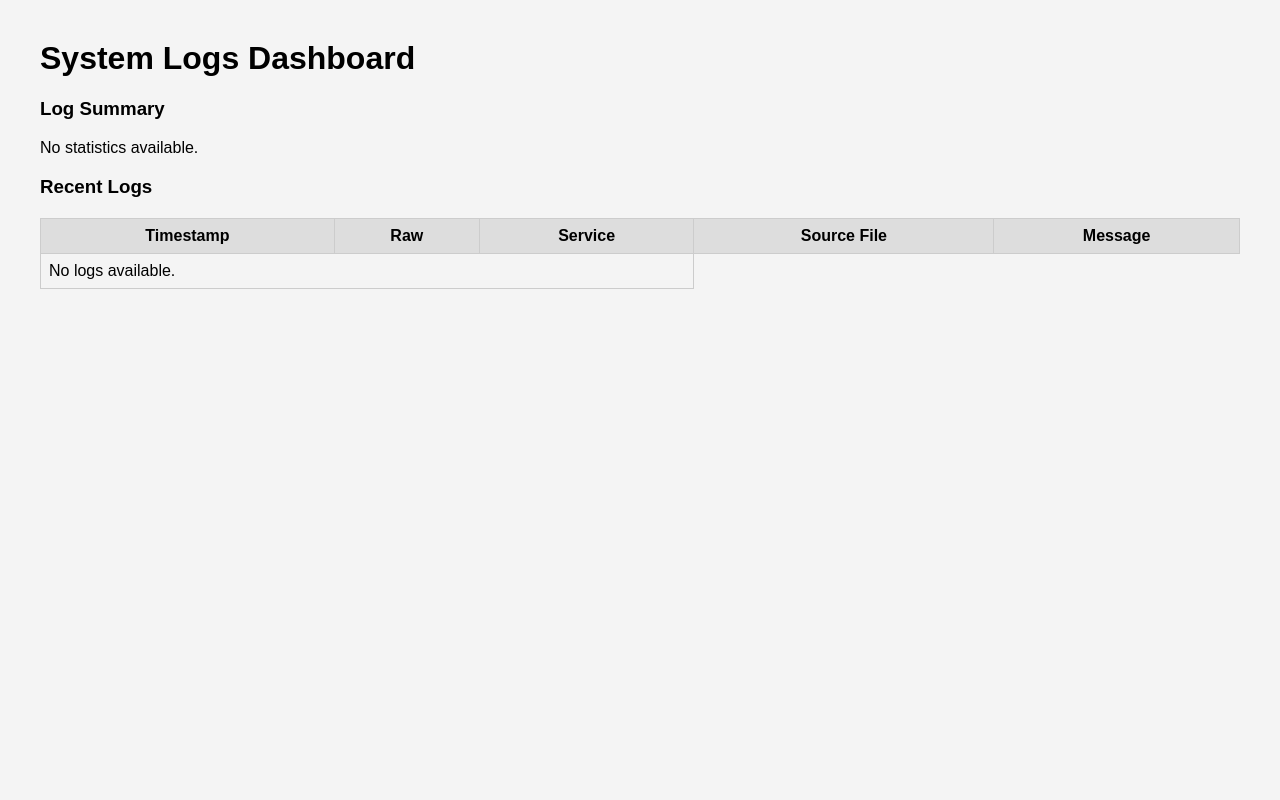
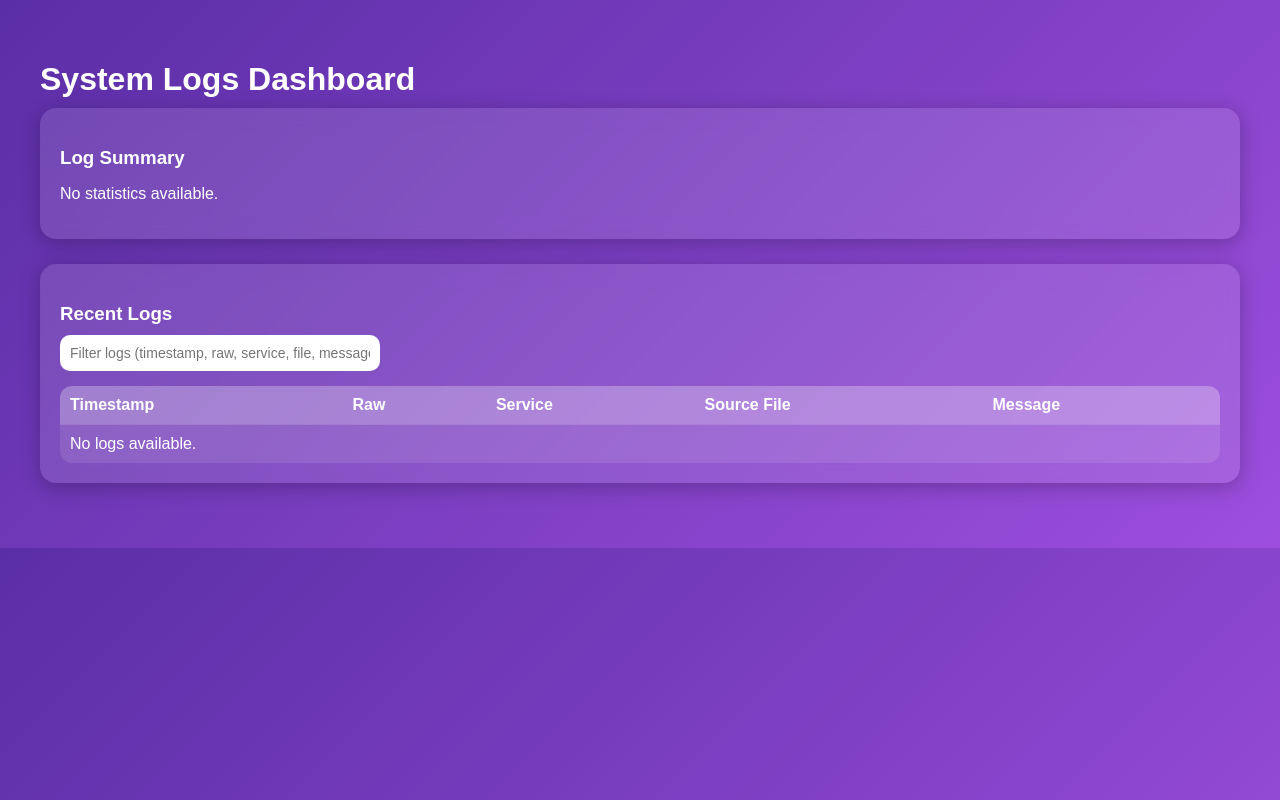
Before and after one commit to nickyhill/systemadmin-toolkit, a Flask app: page / in a window 1280 px wide. Run offline with Flask 3, Linux system fonts and the light colour scheme.

Commit message:
Frontend work. Changed styling and added filtering

```diff
--- a/app/templates/index.html
+++ b/app/templates/index.html
@@ -2,20 +2,16 @@
 <html>
 <head>
     <title>Linux Admin Toolkit Dashboard</title>
-    <style>
-        body { font-family: Arial; background-color: #f4f4f4; margin: 40px; }
-        table { border-collapse: collapse; width: 100%; margin-top: 20px; }
-        th, td { border: 1px solid #ccc; padding: 8px; }
-        th { background-color: #ddd; }
-        ul { padding-left: 18px; }
-    </style>
+    <link rel="stylesheet" href="{{ url_for('static', filename='css/dashboard.css') }}">
 </head>
 <body>
 
     <h1>System Logs Dashboard</h1>
 
-    <!-- SUMMARY -->
+    <!-- LOG SUMMARY CARD -->
+    <div class="card">
         <h3>Log Summary</h3>
+
         {% if stats %}
             <ul>
                 {% for row in stats %}
@@ -25,17 +21,26 @@
         {% else %}
             <p>No statistics available.</p>
         {% endif %}
+    </div>
 
-    <!-- RECENT LOGS TABLE -->
+    <!-- RECENT LOGS CARD -->
+    <div class="card">
         <h3>Recent Logs</h3>
-    <table>
+
+        <!-- FILTER BAR -->
+        <div class="filter-container">
+            <input type="text" id="filterInput" class="filter-input"
+                   placeholder="Filter logs (timestamp, raw, service, file, message)...">
+        </div>
+
+        <table id="logTable">
             <thead>
                 <tr>
-                <th>Timestamp</th>
-                <th>Raw</th>
-                <th>Service</th>
-                <th>Source File</th>
-                <th>Message</th>
+                    <th data-col="timestamp">Timestamp</th>
+                    <th data-col="raw">Raw</th>
+                    <th data-col="service">Service</th>
+                    <th data-col="source_file">Source File</th>
+                    <th data-col="message">Message</th>
                 </tr>
             </thead>
 
@@ -52,11 +57,14 @@
                     {% endfor %}
                 {% else %}
                     <tr>
-                    <td colspan="3">No logs available.</td>
+                        <td colspan="5">No logs available.</td>
                     </tr>
                 {% endif %}
             </tbody>
         </table>
+    </div>
+
+    <script src="{{ url_for('static', filename='js/dashboard.js') }}"></script>
 
 </body>
 </html>
--- /dev/null
+++ b/app/templates/static/css/dashboard.css
@@ -0,0 +1,78 @@
+/* DASHBOARD PAGE */
+body {
+    font-family: Arial, sans-serif;
+    background: linear-gradient(135deg, #5a2ea6, #9d4edd);
+    margin: 0;
+    padding: 40px;
+    color: #fff;
+}
+
+h1, h3 {
+    margin-bottom: 10px;
+    font-weight: 600;
+}
+
+/* CARD (cloud style) */
+.card {
+    background: rgba(255, 255, 255, 0.12);
+    backdrop-filter: blur(10px);
+    border-radius: 16px;
+    padding: 20px;
+    margin-bottom: 25px;
+    box-shadow: 0 4px 20px rgba(0,0,0,0.25);
+}
+
+/* SUMMARY LIST */
+ul {
+    padding-left: 18px;
+}
+
+/* FILTER INPUT */
+.filter-container {
+    margin-bottom: 10px;
+}
+
+.filter-input {
+    width: 300px;
+    padding: 10px;
+    border-radius: 10px;
+    border: none;
+    outline: none;
+    font-size: 14px;
+}
+
+/* TABLE STYLING */
+table {
+    border-collapse: collapse;
+    width: 100%;
+    margin-top: 15px;
+    background: rgba(255, 255, 255, 0.1);
+    border-radius: 12px;
+    overflow: hidden;
+    color: #fff;
+}
+
+th {
+    background: rgba(255, 255, 255, 0.2);
+    padding: 10px;
+    text-align: left;
+    font-weight: bold;
+    cursor: pointer;
+}
+
+td {
+    padding: 10px;
+    border-top: 1px solid rgba(255, 255, 255, 0.15);
+}
+
+tr:hover {
+    background: rgba(255, 255, 255, 0.15);
+}
+
+/* SORTING INDICATORS */
+th.sorted-asc::after {
+    content: " ▲";
+}
+th.sorted-desc::after {
+    content: " ▼";
+}
--- /dev/null
+++ b/app/templates/static/js/dashboard.js
@@ -0,0 +1,52 @@
+/* FILTERING */
+const filterInput = document.getElementById("filterInput");
+const tableBody = document
+    .getElementById("logTable")
+    .getElementsByTagName("tbody")[0];
+
+filterInput.addEventListener("keyup", () => {
+    const filter = filterInput.value.toLowerCase();
+    const rows = tableBody.getElementsByTagName("tr");
+
+    for (let row of rows) {
+        const text = row.innerText.toLowerCase();
+        row.style.display = text.includes(filter) ? "" : "none";
+    }
+});
+
+/* SORTING */
+document.querySelectorAll("#logTable th").forEach(th => {
+    th.addEventListener("click", () => {
+        const table = th.closest("table");
+        const tbody = table.querySelector("tbody");
+        const index = Array.from(th.parentNode.children).indexOf(th);
+
+        const rows = Array.from(tbody.querySelectorAll("tr"));
+
+        const desc = th.classList.contains("sorted-asc");
+
+        // Clear classes
+        table.querySelectorAll("th").forEach(h => h.classList.remove("sorted-asc", "sorted-desc"));
+
+        th.classList.toggle("sorted-desc", !desc);
+        th.classList.toggle("sorted-asc", desc);
+
+        rows.sort((a, b) => {
+            const A = a.children[index].innerText.toLowerCase();
+            const B = b.children[index].innerText.toLowerCase();
+
+            // Numeric test
+            const numA = parseFloat(A);
+            const numB = parseFloat(B);
+
+            if (!isNaN(numA) && !isNaN(numB)) {
+                return desc ? numB - numA : numA - numB;
+            }
+
+            return desc ? B.localeCompare(A) : A.localeCompare(B);
+        });
+
+        // Apply sorted rows
+        rows.forEach(r => tbody.appendChild(r));
+    });
+});
```
Also changed, not shown: app/scripts/load.js (deleted, +0 -27 lines). Lines whose indentation alone changed are shown as unchanged.
